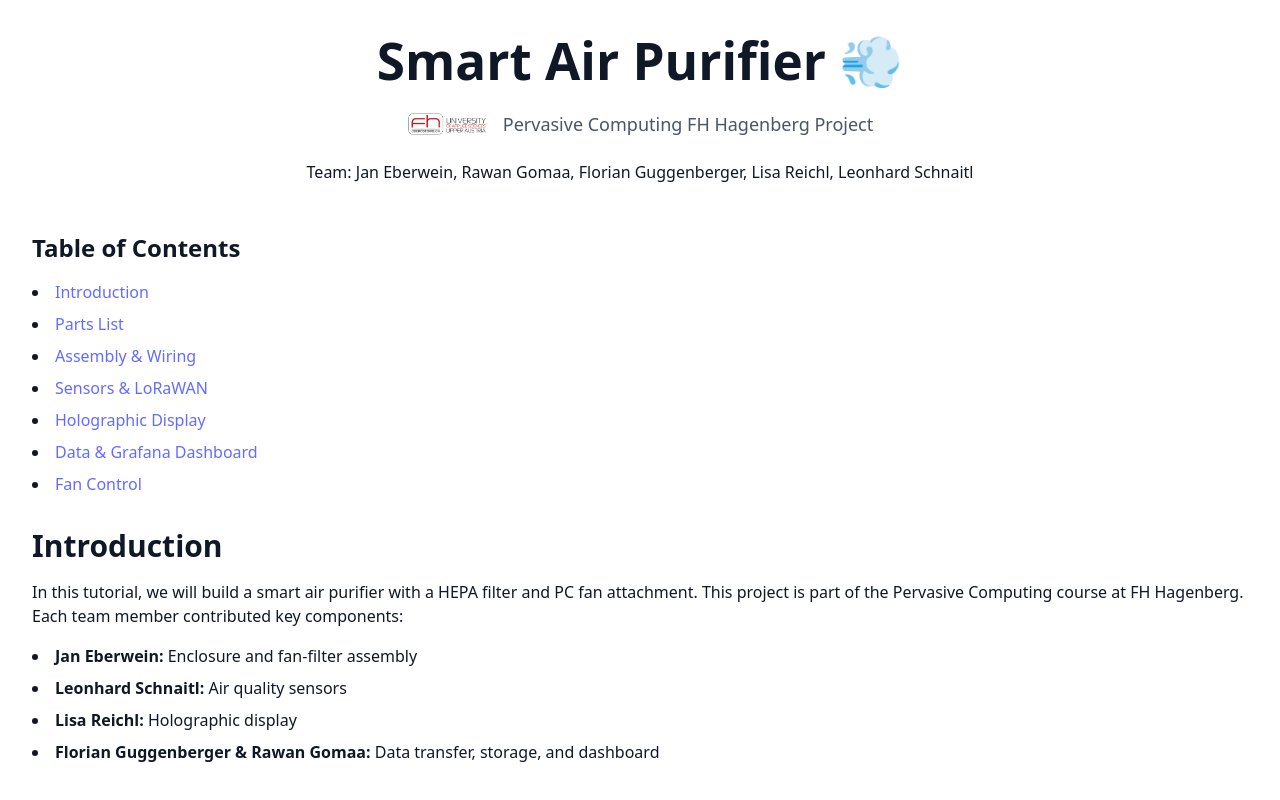
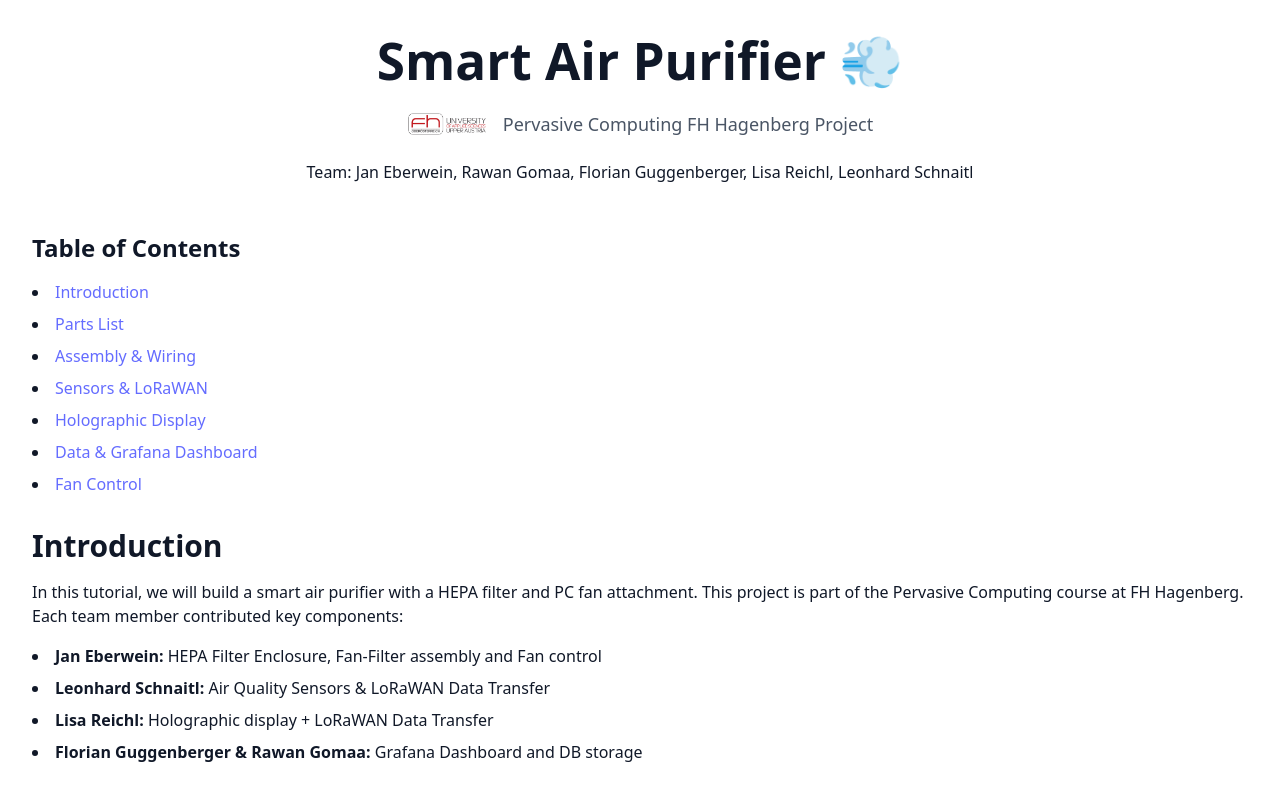
Before and after one commit to jan-eberwein/smart-air-purifier, a React (Vite) app: page / in a window 1280 px wide. Shown: the top 800 px of the page. Built offline with nearby package versions, Linux system fonts and the light colour scheme; a web font is replaced by a local one.

Commit message:
content change Introduction

```diff
--- a/src/App.jsx
+++ b/src/App.jsx
@@ -47,10 +47,10 @@ export default function App() {
             part of the Pervasive Computing course at FH Hagenberg. Each team member contributed key components:
           </p>
           <ul className="list-disc list-inside mt-4 space-y-2">
-            <li><strong>Jan Eberwein:</strong> Enclosure and fan-filter assembly</li>
-            <li><strong>Leonhard Schnaitl:</strong> Air quality sensors</li>
-            <li><strong>Lisa Reichl:</strong> Holographic display</li>
-            <li><strong>Florian Guggenberger &amp; Rawan Gomaa:</strong> Data transfer, storage, and dashboard</li>
+            <li><strong>Jan Eberwein:</strong> HEPA Filter Enclosure, Fan-Filter assembly and Fan control</li>
+            <li><strong>Leonhard Schnaitl:</strong> Air Quality Sensors & LoRaWAN Data Transfer</li>
+            <li><strong>Lisa Reichl:</strong> Holographic display + LoRaWAN Data Transfer</li>
+            <li><strong>Florian Guggenberger &amp; Rawan Gomaa:</strong> Grafana Dashboard and DB storage</li>
           </ul>
         </section>
 
```
